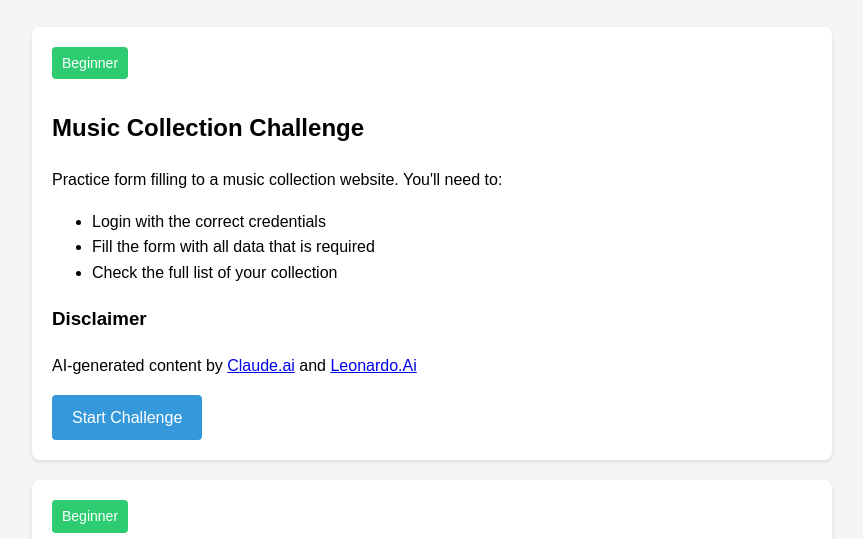
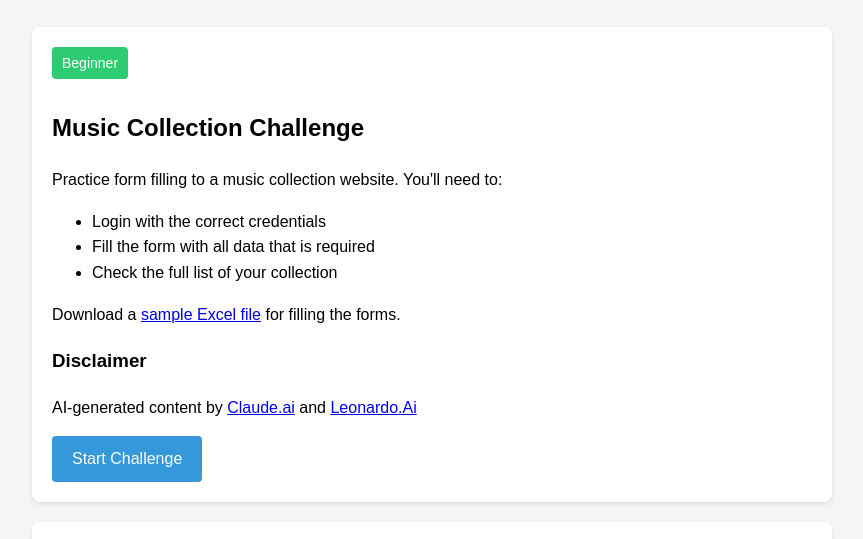
Before and after one commit to MrRafsan0/rpa-challenge, a plain HTML site: page index.html in a window 1280 px wide. Shown: the part 199-738 px from the top of the page, without its empty margins (208-1071 px from the left). Drawn offline with Linux system fonts and the light colour scheme.

Commit message:
Added sample Excel file

```diff
--- a/index.html
+++ b/index.html
@@ -68,6 +68,7 @@
             <li>Fill the form with all data that is required</li>
             <li>Check the full list of your collection</li>
         </ul>
+        <p>Download a <a href="assets/music-collection-sample.xlsx">sample Excel file</a> for filling the forms.</p>
         <h3>Disclaimer</h3>
         <p>AI-generated content by <a href="https://claude.ai">Claude.ai</a> and <a href="https://leonardo.ai">Leonardo.Ai</p>
         <a href="music-collection.html" class="button">Start Challenge</a>
```
Also changed, not shown: 1 other file.
